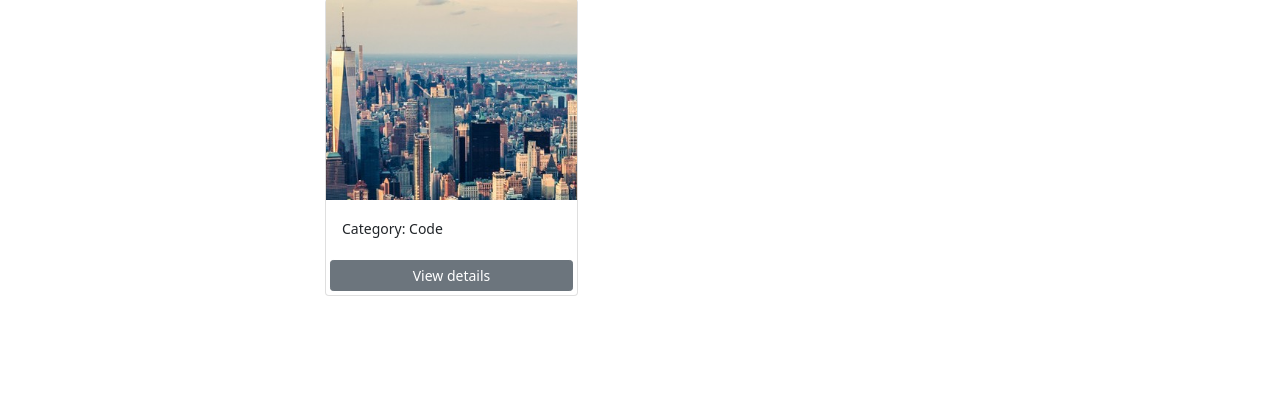
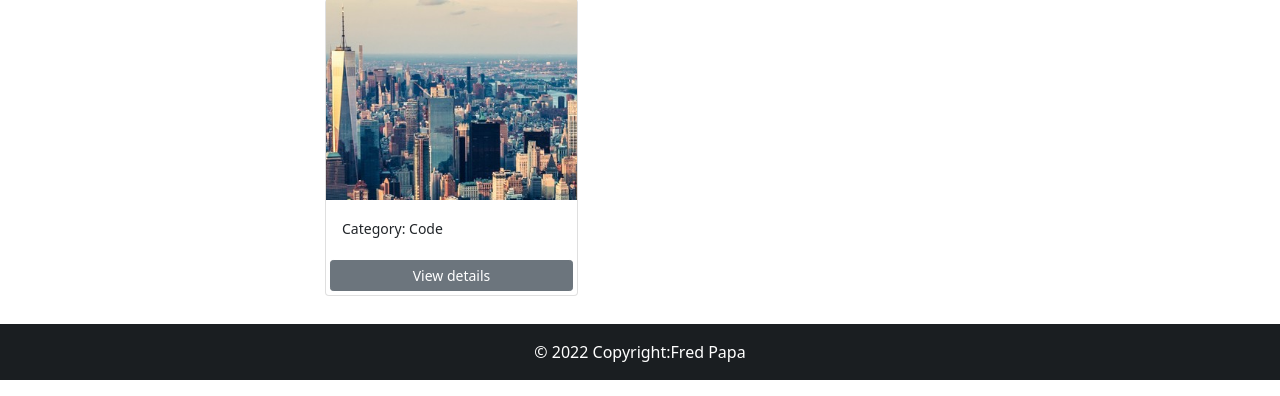
Before and after one commit to PapaFreddie/Gallery, a Django app: page / in a window 1280 px wide. Shown: the part 1032-1428 px from the top of the page. Before the commit the page ends 1328 px from the top, so only its background shows below. Run offline with Django 4.2, Linux system fonts and the light colour scheme; data comes from the database, SQL or seed files in the repository.

Commit message:
update styling

```diff
--- a/pictures/templates/pictures/gallery.html
+++ b/pictures/templates/pictures/gallery.html
@@ -85,5 +85,17 @@
 
         </div>
     </div>
+
+
+    <footer class="bg-dark text-center text-white">
+
+    <!-- Copyright -->
+    <div class="text-center p-3" style="background-color: rgba(0, 0, 0, 0.2);">
+      © 2022 Copyright:Fred Papa
+    </div>
+    <!-- Copyright -->
+    </footer>
+
+
 </body>
 </html>
```
